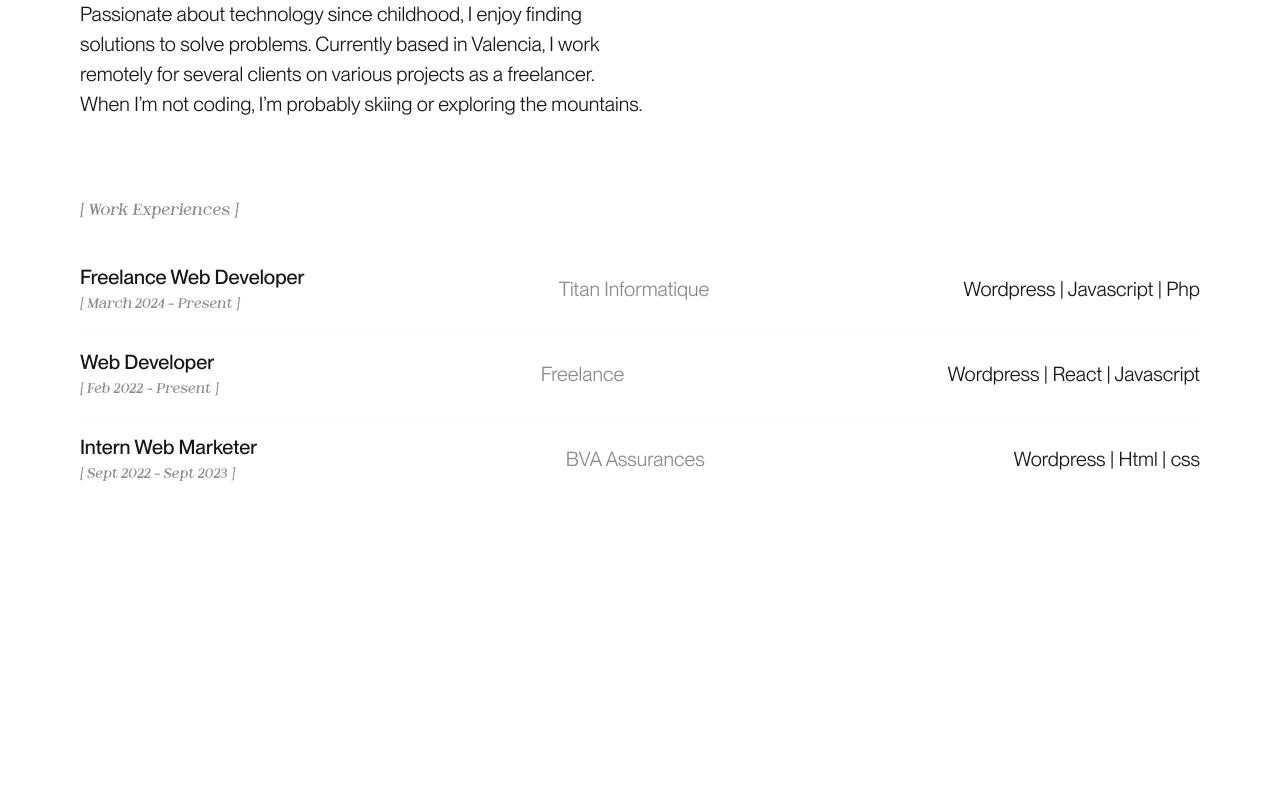
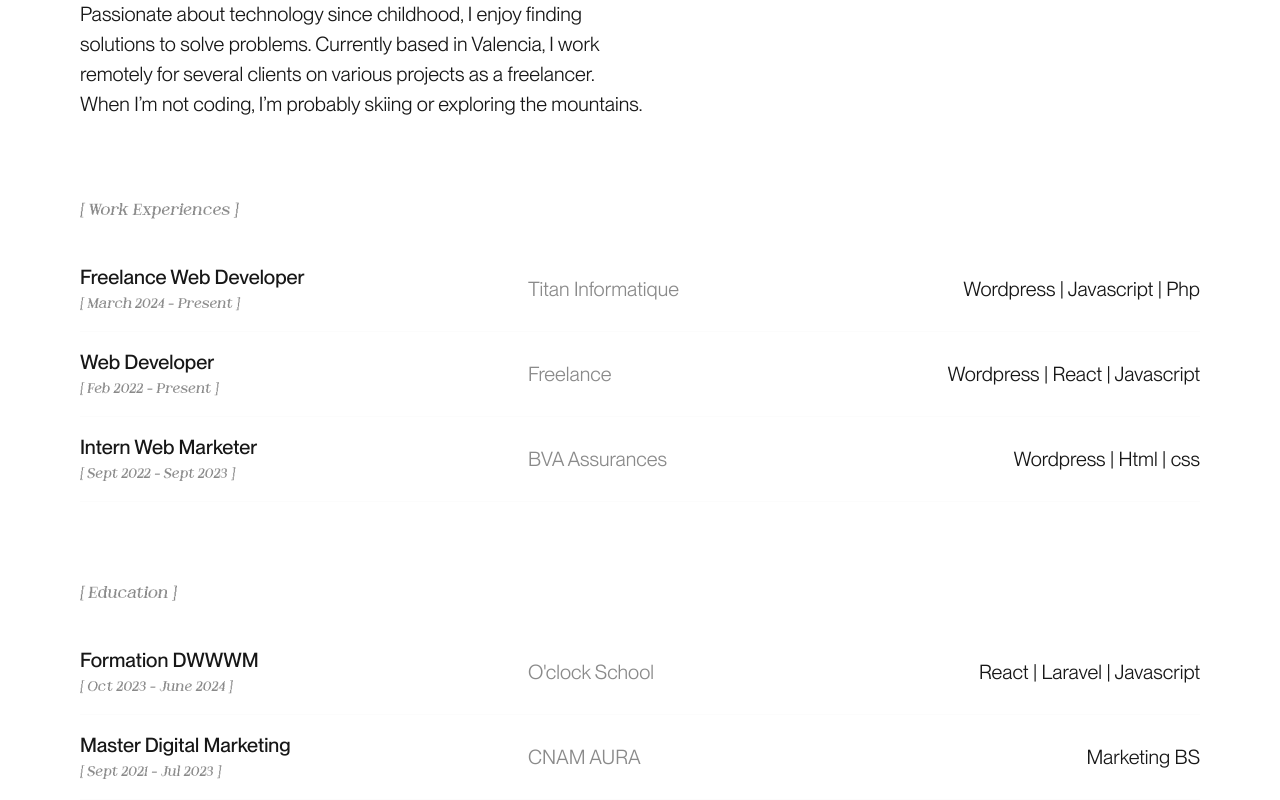
Before and after one commit to pommito/Portfolio-2024, a Next.js app: page / in a window 1280 px wide. Shown: the part 1021-1821 px from the top of the page. Before the commit the page ends 1600 px from the top, so only its background shows below. Built offline with nearby package versions, Linux system fonts and the light colour scheme.

Commit message:
Integ(Home) : adding education data to the homepage

```diff
--- a/src/app/page.tsx
+++ b/src/app/page.tsx
@@ -1,6 +1,6 @@
 import ResumeListItem from '@/components/ResumeListItem';
 
-import { workExperiences } from '@/data/resume';
+import { workExperiences, educations } from '@/data/resume';
 
 export default function Home() {
   return (
@@ -30,6 +30,12 @@ export default function Home() {
             <ResumeListItem key={index} {...exp} />
           ))}
         </ul>
+        <h4 className="font-dot opacity-50 mt-20 mb-6">[ Education ]</h4>
+        <ul>
+          {educations.map((exp, index) => (
+            <ResumeListItem key={index} {...exp} />
+          ))}
+        </ul>
       </section>
     </main>
   );
--- a/src/components/ResumeListItem.tsx
+++ b/src/components/ResumeListItem.tsx
@@ -5,12 +5,12 @@ type ResumeListItemPropsType = experience;
 export default function ResumeListItem({ title, date, company, techs }: ResumeListItemPropsType) {
   return (
     <li className="flex justify-between items-center py-4 border-b border-[#f1f1f1]/20">
-      <div className="flex flex-col gap-1">
+      <div className="flex flex-col gap-1 w-2/5">
         <h5 className="text-xl font-medium">{title}</h5>
         <span className="font-dot text-sm opacity-50">{date}</span>
       </div>
-      <h6 className="font-pp text-xl opacity-50">{company}</h6>
-      <h6 className="text-xl">{techs}</h6>
+      <h6 className="font-pp text-xl opacity-50 w-1/5">{company}</h6>
+      <h6 className="text-xl text-right w-2/5">{techs}</h6>
     </li>
   );
 }
--- a/src/data/resume.ts
+++ b/src/data/resume.ts
@@ -26,7 +26,7 @@ export const workExperiences: experience[] = [
   },
 ];
 
-export const Educations: experience[] = [
+export const educations: experience[] = [
   {
     title: 'Formation DWWWM',
     date: '[ Oct 2023 - June 2024 ]',
```
